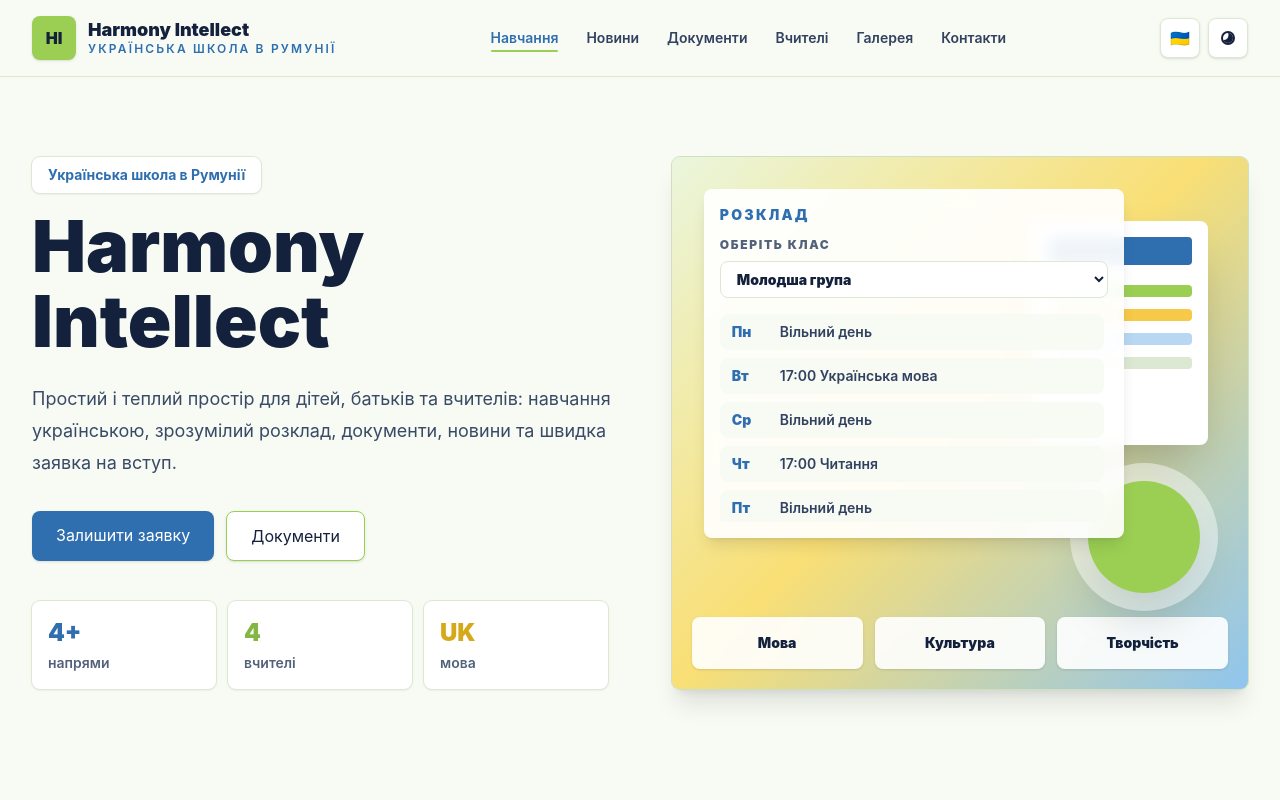
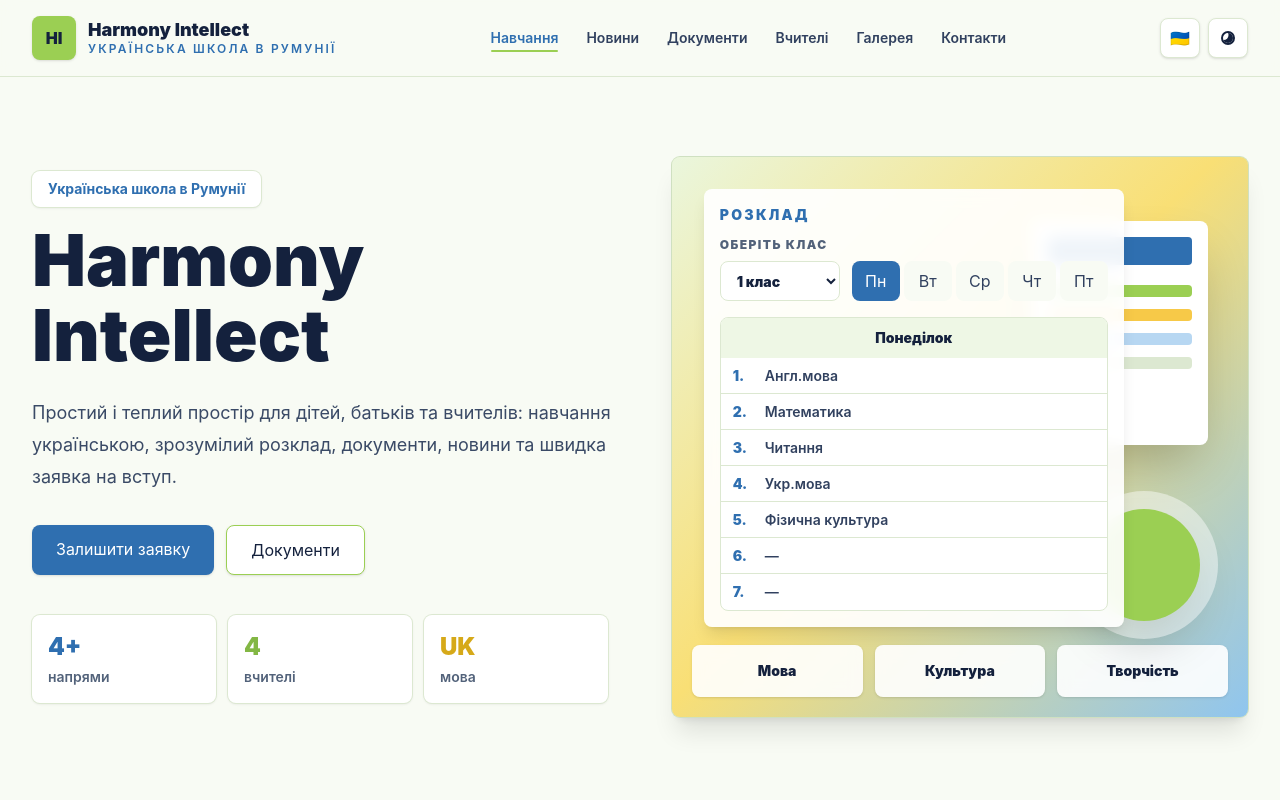
Before and after one commit to YKryvoruchko/harmony-intellect, a Next.js app: page / in a window 1280 px wide. Shown: the top 800 px of the page. Built offline with nearby package versions, Linux system fonts and the light colour scheme.

Commit message:
Adding a schedule

```diff
--- a/data/content.json
+++ b/data/content.json
@@ -153,26 +153,103 @@
   ],
   "schedules": [
     {
-      "id": "junior",
-      "name": "Молодша група",
-      "monday": "Вільний день",
-      "tuesday": "17:00 Українська мова",
-      "wednesday": "Вільний день",
-      "thursday": "17:00 Читання",
-      "friday": "Вільний день",
-      "saturday": "10:00 Творче заняття",
-      "sunday": "Вільний день"
+      "id": "grade-1",
+      "name": "1 клас",
+      "monday": "Англ.мова\r\nМатематика\r\nЧитання\r\nУкр.мова\r\nФізична культура",
+      "tuesday": "",
+      "wednesday": "",
+      "thursday": "",
+      "friday": ""
     },
     {
-      "id": "middle",
-      "name": "Середня група",
-      "monday": "Вільний день",
-      "tuesday": "18:00 Українська мова",
-      "wednesday": "Вільний день",
-      "thursday": "18:00 Історія та культура",
-      "friday": "Вільний день",
-      "saturday": "11:30 Практичне заняття",
-      "sunday": "Вільний день"
+      "id": "grade-2",
+      "name": "2 клас",
+      "monday": "",
+      "tuesday": "",
+      "wednesday": "",
+      "thursday": "",
+      "friday": ""
+    },
+    {
+      "id": "grade-3",
+      "name": "3 клас",
+      "monday": "",
+      "tuesday": "",
+      "wednesday": "",
+      "thursday": "",
+      "friday": ""
+    },
+    {
+      "id": "grade-4",
+      "name": "4 клас",
+      "monday": "",
+      "tuesday": "",
+      "wednesday": "",
+      "thursday": "",
+      "friday": ""
+    },
+    {
+      "id": "grade-5",
+      "name": "5 клас",
+      "monday": "",
+      "tuesday": "",
+      "wednesday": "",
+      "thursday": "",
+      "friday": ""
+    },
+    {
+      "id": "grade-6",
+      "name": "6 клас",
+      "monday": "",
+      "tuesday": "",
+      "wednesday": "",
+      "thursday": "",
+      "friday": ""
+    },
+    {
+      "id": "grade-7",
+      "name": "7 клас",
+      "monday": "",
+      "tuesday": "",
+      "wednesday": "",
+      "thursday": "",
+      "friday": ""
+    },
+    {
+      "id": "grade-8",
+      "name": "8 клас",
+      "monday": "",
+      "tuesday": "",
+      "wednesday": "",
+      "thursday": "",
+      "friday": ""
+    },
+    {
+      "id": "grade-9",
+      "name": "9 клас",
+      "monday": "",
+      "tuesday": "",
+      "wednesday": "",
+      "thursday": "",
+      "friday": ""
+    },
+    {
+      "id": "grade-10",
+      "name": "10 клас",
+      "monday": "",
+      "tuesday": "",
+      "wednesday": "",
+      "thursday": "",
+      "friday": ""
+    },
+    {
+      "id": "grade-11",
+      "name": "11 клас",
+      "monday": "",
+      "tuesday": "",
+      "wednesday": "",
+      "thursday": "",
+      "friday": ""
     }
   ],
   "testimonials": [
--- a/src/app/HeroSchedule.tsx
+++ b/src/app/HeroSchedule.tsx
@@ -9,23 +9,21 @@ const dayKeys = [
   "wednesday",
   "thursday",
   "friday",
-  "saturday",
-  "sunday",
 ] as const;
 
 export function HeroSchedule({
   schedules,
-  fallbackSchedule,
   labels,
 }: {
   schedules: ScheduleClass[];
-  fallbackSchedule: string;
   labels: {
     title: string;
     choose: string;
     freeDay: string;
-    groupLessons: string;
+    pending: string;
+    classLabel: string;
     days: readonly string[];
+    dayNames: readonly string[];
   };
 }) {
   const availableSchedules = useMemo(
@@ -33,9 +31,19 @@ export function HeroSchedule({
     [schedules],
   );
   const [selectedId, setSelectedId] = useState(availableSchedules[0]?.id ?? "");
+  const [selectedDay, setSelectedDay] = useState(0);
   const selected =
     availableSchedules.find((schedule) => schedule.id === selectedId) ??
     availableSchedules[0];
+  const lessons = useMemo(
+    () =>
+      String(selected?.[dayKeys[selectedDay]] ?? "")
+        .split(/\r?\n/)
+        .map((lesson) => lesson.trim())
+        .filter(Boolean)
+        .slice(0, 7),
+    [selected, selectedDay],
+  );
 
   return (
     <div className="absolute left-5 right-5 top-5 z-10 max-w-[440px] rounded-lg bg-white/92 p-4 shadow-lg backdrop-blur sm:left-8 sm:right-auto sm:top-8 sm:w-[420px]">
@@ -43,48 +51,70 @@ export function HeroSchedule({
         {labels.title}
       </p>
 
-      {availableSchedules.length > 0 ? (
-        <>
-          <label className="mt-3 block text-xs font-black uppercase tracking-[0.14em] text-[#52627a]">
+      <div className="mt-3 grid grid-cols-[7.5rem_1fr] items-end gap-3">
+        <label className="block min-w-0">
+          <span className="block text-xs font-black uppercase tracking-[0.12em] text-[#52627a]">
             {labels.choose}
-          </label>
+          </span>
           <select
             value={selected?.id ?? ""}
             onChange={(event) => setSelectedId(event.target.value)}
-            className="mt-2 w-full rounded-lg border border-[#dce8d1] bg-white px-3 py-2 text-sm font-black text-[#14213d] outline-none transition focus:border-[#2f6fb0] focus:ring-4 focus:ring-[#b7d7f2]/40"
+            className="mt-2 h-10 w-full rounded-lg border border-[#dce8d1] bg-white px-3 text-sm font-black text-[#14213d] outline-none transition focus:border-[#2f6fb0] focus:ring-4 focus:ring-[#b7d7f2]/40"
           >
-            {availableSchedules.map((schedule) => (
+            {availableSchedules.map((schedule, index) => (
               <option key={schedule.id} value={schedule.id}>
-                {schedule.name}
+                {index + 1} {labels.classLabel}
               </option>
             ))}
           </select>
+        </label>
 
-          <div className="mt-4 grid max-h-52 gap-2 overflow-auto pr-1 transition-all duration-300">
-            {selected &&
-              dayKeys.map((key, index) => (
-                <div
-                  key={key}
-                  className="grid grid-cols-[2.5rem_1fr] items-center gap-2 rounded-lg bg-[#f8fbf4] px-3 py-2 text-sm"
-                >
-                  <span className="font-black text-[#2f6fb0]">
-                    {labels.days[index]}
-                  </span>
-                  <span className="font-semibold text-[#31415f]">
-                    {selected[key] || labels.freeDay}
-                  </span>
-                </div>
-              ))}
-          </div>
-        </>
-      ) : (
-        <>
-          <p className="mt-3 text-3xl font-black">{fallbackSchedule}</p>
-          <p className="mt-1 text-sm font-semibold text-[#52627a]">
-            {labels.groupLessons}
-          </p>
-        </>
-      )}
+        <div
+          role="tablist"
+          aria-label={labels.title}
+          className="grid grid-cols-5 gap-1"
+        >
+          {dayKeys.map((day, index) => (
+            <button
+              key={day}
+              type="button"
+              role="tab"
+              aria-selected={selectedDay === index}
+              onClick={() => setSelectedDay(index)}
+              className={[
+                "h-10 rounded-lg text-xs font-black transition focus-visible:outline-3 focus-visible:outline-offset-2 focus-visible:outline-[#f7c948]",
+                selectedDay === index
+                  ? "bg-[#2f6fb0] text-white"
+                  : "bg-[#f8fbf4] text-[#31415f] hover:bg-[#eef7e5]",
+              ].join(" ")}
+            >
+              {labels.days[index]}
+            </button>
+          ))}
+        </div>
+      </div>
+
+      <div
+        role="tabpanel"
+        className="mt-4 overflow-hidden rounded-lg border border-[#dce8d1] bg-white"
+      >
+        <div className="bg-[#eef7e5] px-4 py-2.5 text-center text-sm font-black text-[#14213d]">
+          {labels.dayNames[selectedDay]}
+        </div>
+        <ol className="divide-y divide-[#dce8d1]">
+          {Array.from({ length: 7 }, (_, index) => (
+            <li
+              key={index}
+              className="grid min-h-9 grid-cols-[2rem_1fr] items-center px-3 text-sm"
+            >
+              <span className="font-black text-[#2f6fb0]">{index + 1}.</span>
+              <span className="font-semibold text-[#31415f]">
+                {lessons[index] || (index === 0 ? labels.pending : "—")}
+              </span>
+            </li>
+          ))}
+        </ol>
+      </div>
     </div>
   );
 }
--- /dev/null
+++ b/src/app/TeachersList.tsx
@@ -0,0 +1,56 @@
+"use client";
+
+import type { ReactNode } from "react";
+import { Children, useState } from "react";
+
+type TeachersListProps = {
+  children: ReactNode;
+  moreLabel: string;
+  lessLabel: string;
+};
+
+const INITIAL_TEACHERS_COUNT = 3;
+
+export function TeachersList({
+  children,
+  moreLabel,
+  lessLabel,
+}: TeachersListProps) {
+  const [isExpanded, setIsExpanded] = useState(false);
+  const teachers = Children.toArray(children);
+  const visibleTeachers = isExpanded
+    ? teachers
+    : teachers.slice(0, INITIAL_TEACHERS_COUNT);
+
+  return (
+    <div className="mt-8">
+      <div id="teachers-list" className="grid gap-4 md:grid-cols-3">
+        {visibleTeachers.map((teacher, index) => (
+          <div key={index} className="teacher-card-reveal h-full">
+            {teacher}
+          </div>
+        ))}
+      </div>
+
+      {teachers.length > INITIAL_TEACHERS_COUNT ? (
+        <div className="mt-8 flex justify-center">
+          <button
+            type="button"
+            aria-expanded={isExpanded}
+            aria-controls="teachers-list"
+            onClick={() => setIsExpanded((current) => !current)}
+            className="teacher-list-button"
+          >
+            <span>{isExpanded ? lessLabel : moreLabel}</span>
+            <span
+              aria-hidden="true"
+              className={`teacher-list-button-icon ${isExpanded ? "is-expanded" : ""}`}
+            >
+              &darr;
+            </span>
+          </button>
+        </div>
+      ) : null}
+    </div>
+  );
+}
--- a/src/app/admin/AdminSidebar.tsx
+++ b/src/app/admin/AdminSidebar.tsx
@@ -7,6 +7,7 @@ const navItems = [
   { href: "/admin/settings", label: "Головна" },
   { href: "/admin/programs", label: "Напрями навчання" },
   { href: "/admin/news", label: "Новини" },
+  { href: "/admin/schedules", label: "Розклад" },
   { href: "/admin/teachers", label: "Вчителі" },
   { href: "/admin/gallery", label: "Галерея" },
   { href: "/admin/documents", label: "Документи" },
--- a/src/app/admin/_ui.tsx
+++ b/src/app/admin/_ui.tsx
@@ -55,11 +55,13 @@ export function TextAreaField({
   name,
   defaultValue,
   rows = 4,
+  required = true,
 }: {
   label: string;
   name: string;
   defaultValue?: string;
   rows?: number;
+  required?: boolean;
 }) {
   return (
     <label className="block">
@@ -68,7 +70,7 @@ export function TextAreaField({
         name={name}
         defaultValue={defaultValue}
         rows={rows}
-        required
+        required={required}
         className={inputClass}
       />
     </label>
--- /dev/null
+++ b/src/app/admin/schedules/page.tsx
@@ -0,0 +1,56 @@
+import { upsertScheduleClass } from "@/app/actions";
+import { getContent } from "@/lib/cms";
+import { PageTitle, SaveButton, TextAreaField, panelClass } from "../_ui";
+
+export const dynamic = "force-dynamic";
+
+const weekdays = [
+  { key: "monday", label: "Понеділок" },
+  { key: "tuesday", label: "Вівторок" },
+  { key: "wednesday", label: "Середа" },
+  { key: "thursday", label: "Четвер" },
+  { key: "friday", label: "Пʼятниця" },
+] as const;
+
+export default async function SchedulesPage() {
+  const content = await getContent();
+
+  return (
+    <>
+      <PageTitle
+        eyebrow="Секція hero"
+        title="Розклад занять"
+        description="Оберіть клас і вкажіть заняття з понеділка по пʼятницю. Можна додати час і кілька уроків, кожен з нового рядка."
+      />
+
+      <section className="grid gap-4">
+        {content.schedules.map((schedule, index) => (
+          <details key={schedule.id} className={panelClass} open={index === 0}>
+            <summary className="cursor-pointer text-xl font-black text-[#14213d]">
+              {schedule.name}
+            </summary>
+            <form action={upsertScheduleClass} className="mt-6">
+              <input type="hidden" name="id" value={schedule.id} />
+              <input type="hidden" name="name" value={schedule.name} />
+              <div className="grid gap-4 md:grid-cols-2 xl:grid-cols-3">
+                {weekdays.map((day) => (
+                  <TextAreaField
+                    key={day.key}
+                    label={day.label}
+                    name={day.key}
+                    defaultValue={schedule[day.key]}
+                    rows={7}
+                    required={false}
+                  />
+                ))}
+              </div>
+              <div className="mt-5">
+                <SaveButton>Зберегти розклад</SaveButton>
+              </div>
+            </form>
+          </details>
+        ))}
+      </section>
+    </>
+  );
+}
--- a/src/app/page.tsx
+++ b/src/app/page.tsx
@@ -6,6 +6,7 @@ import { SiteHeader } from "./SiteHeader";
 import { SocialLinks } from "./SocialLinks";
 import { HeroSchedule } from "./HeroSchedule";
 import { ContentCarousel } from "./ContentCarousel";
+import { TeachersList } from "./TeachersList";
 
 export const dynamic = "force-dynamic";
 
@@ -140,11 +141,10 @@ export default async function Home({
             </dl>
           </div>
 
-          <div className="motion-visual relative min-h-[420px] overflow-hidden rounded-lg bg-[#dfeecf] shadow-xl ring-1 ring-[#cfe0c1]">
+          <div className="motion-visual relative min-h-[590px] overflow-hidden rounded-lg bg-[#dfeecf] shadow-xl ring-1 ring-[#cfe0c1] sm:min-h-[560px]">
             <div className="absolute inset-0 bg-[linear-gradient(135deg,#eaf6dd_0%,#f9df75_48%,#8fc5ef_100%)]" />
             <HeroSchedule
               schedules={content.schedules}
-              fallbackSchedule={settings.schedule}
               labels={t.schedule}
             />
             <div className="absolute bottom-0 left-0 right-0 grid grid-cols-3 gap-3 p-5">
@@ -331,11 +331,14 @@ export default async function Home({
               {t.teachers.title}
             </h2>
           </div>
-          <div className="mt-8 grid gap-4 md:grid-cols-3">
+          <TeachersList
+            moreLabel={t.teachers.more}
+            lessLabel={t.teachers.less}
+          >
             {content.teachers.map((teacher) => (
               <article
                 key={teacher.id}
-                className="motion-card rounded-lg border border-[#dce8d1] p-5"
+                className="motion-card h-full rounded-lg border border-[#dce8d1] p-5"
               >
                 {teacher.photoUrl ? (
                   <div className="w-32 overflow-hidden rounded-lg">
@@ -360,7 +363,7 @@ export default async function Home({
                 </p>
               </article>
             ))}
-          </div>
+          </TeachersList>
         </div>
       </section>
 
--- a/src/lib/cms.ts
+++ b/src/lib/cms.ts
@@ -55,8 +55,8 @@ export type ScheduleClass = {
   wednesday: string;
   thursday: string;
   friday: string;
-  saturday: string;
-  sunday: string;
+  saturday?: string;
+  sunday?: string;
 };
 
 export type Application = {
@@ -91,6 +91,24 @@ export type SiteContent = {
 const dataDir = path.join(process.cwd(), "data");
 const contentPath = path.join(dataDir, "content.json");
 const applicationsPath = path.join(dataDir, "applications.json");
+
+function createGradeSchedules(schedules: ScheduleClass[] = []) {
+  return Array.from({ length: 11 }, (_, index): ScheduleClass => {
+    const grade = index + 1;
+    const id = `grade-${grade}`;
+    const existing = schedules.find((schedule) => schedule.id === id);
+
+    return {
+      id,
+      name: `${grade} клас`,
+      monday: existing?.monday ?? "",
+      tuesday: existing?.tuesday ?? "",
+      wednesday: existing?.wednesday ?? "",
+      thursday: existing?.thursday ?? "",
+      friday: existing?.friday ?? "",
+    };
+  });
+}
 
 const defaultContent: SiteContent = {
   settings: {
@@ -197,30 +215,7 @@ const defaultContent: SiteContent = {
         "Запрошуємо батьків та дітей познайомитися зі школою, вчителями та напрямами навчання.",
     },
   ],
-  schedules: [
-    {
-      id: "junior",
-      name: "Молодша група",
-      monday: "Вільний день",
-      tuesday: "17:00 Українська мова",
-      wednesday: "Вільний день",
-      thursday: "17:00 Читання",
-      friday: "Вільний день",
-      saturday: "10:00 Творче заняття",
-      sunday: "Вільний день",
-    },
-    {
-      id: "middle",
-      name: "Середня група",
-      monday: "Вільний день",
-      tuesday: "18:00 Українська мова",
-      wednesday: "Вільний день",
-      thursday: "18:00 Історія та культура",
-      friday: "Вільний день",
-      saturday: "11:30 Практичне заняття",
-      sunday: "Вільний день",
-    },
-  ],
+  schedules: createGradeSchedules(),
   testimonials: [
     {
       id: "maria",
@@ -313,7 +308,7 @@ function normalizeContent(content: SiteContent): SiteContent {
       imageUrl: newsItem.imageUrl ?? "",
       fileUrl: newsItem.fileUrl ?? "",
     })),
-    schedules: content.schedules ?? defaultContent.schedules,
+    schedules: createGradeSchedules(content.schedules),
     testimonials: content.testimonials ?? defaultContent.testimonials,
   };
 }
--- a/src/lib/i18n.ts
+++ b/src/lib/i18n.ts
@@ -58,8 +58,11 @@ export const ui = {
       title: "Розклад",
       choose: "Оберіть клас",
       freeDay: "Вільний день",
+      pending: "Розклад уточнюється",
+      classLabel: "клас",
       groupLessons: "групові заняття",
-      days: ["Пн", "Вт", "Ср", "Чт", "Пт", "Сб", "Нд"],
+      days: ["Пн", "Вт", "Ср", "Чт", "Пт"],
+      dayNames: ["Понеділок", "Вівторок", "Середа", "Четвер", "Пʼятниця"],
     },
     programs: {
       eyebrow: "Напрями навчання",
@@ -82,6 +85,8 @@ export const ui = {
     teachers: {
       eyebrow: "Команда",
       title: "Вчителі, яких батьки бачать до першого дзвінка",
+      more: "Більше",
+      less: "Менше",
     },
     gallery: {
       eyebrow: "Галерея",
@@ -145,8 +150,11 @@ export const ui = {
       title: "Schedule",
       choose: "Choose a class",
       freeDay: "Free day",
+      pending: "Schedule to be confirmed",
+      classLabel: "class",
       groupLessons: "group lessons",
-      days: ["Mon", "Tue", "Wed", "Thu", "Fri", "Sat", "Sun"],
+      days: ["Mon", "Tue", "Wed", "Thu", "Fri"],
+      dayNames: ["Monday", "Tuesday", "Wednesday", "Thursday", "Friday"],
     },
     programs: {
       eyebrow: "Learning Programs",
@@ -169,6 +177,8 @@ export const ui = {
     teachers: {
       eyebrow: "Team",
       title: "Teachers parents can meet before the first lesson",
+      more: "More",
+      less: "Less",
     },
     gallery: {
       eyebrow: "Gallery",
@@ -232,8 +242,11 @@ export const ui = {
       title: "Program",
       choose: "Alege clasa",
       freeDay: "Zi liberă",
+      pending: "Program în curs de confirmare",
+      classLabel: "clasa",
       groupLessons: "lecții de grup",
-      days: ["Lu", "Ma", "Mi", "Jo", "Vi", "Sâ", "Du"],
+      days: ["Lu", "Ma", "Mi", "Jo", "Vi"],
+      dayNames: ["Luni", "Marți", "Miercuri", "Joi", "Vineri"],
     },
     programs: {
       eyebrow: "Direcții de studiu",
@@ -256,6 +269,8 @@ export const ui = {
     teachers: {
       eyebrow: "Echipă",
       title: "Profesori pe care părinții îi pot vedea înainte de primul curs",
+      more: "Mai mult",
+      less: "Mai puțin",
     },
     gallery: {
       eyebrow: "Galerie",
```
Also changed, not shown: src/app/actions.ts (+5 -7 lines), src/app/globals.css (+64 -0 lines).
